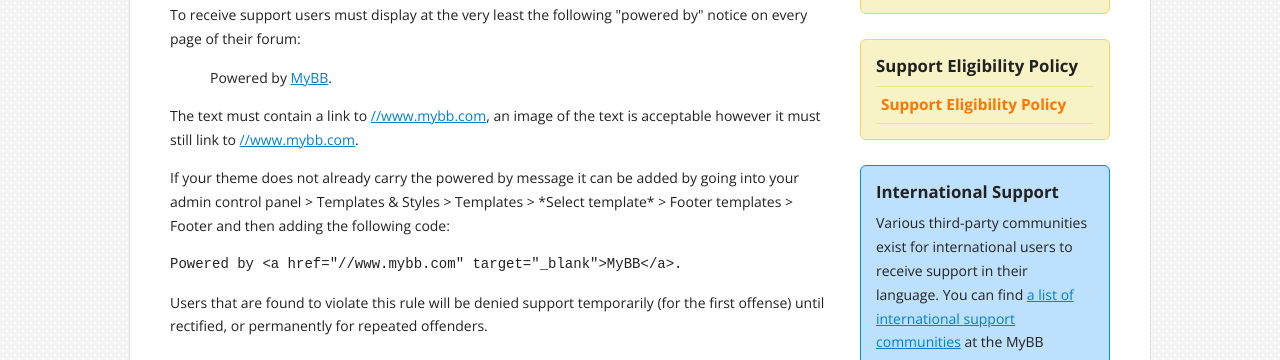
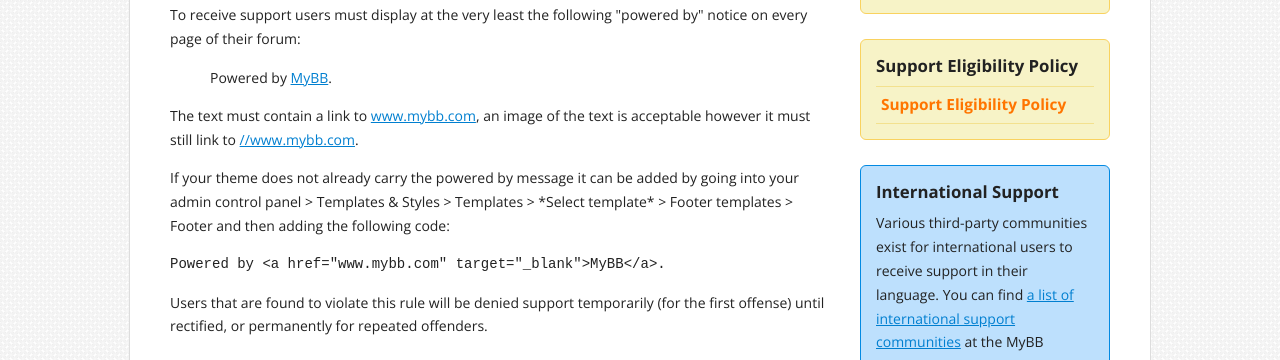
Before and after one commit to mybb/mybb.com, a Jekyll site: the page built from support/eligibility-policy.html, in a window 1280 px wide. Shown: the part 436-796 px from the top of the page. Built offline with Jekyll 4.4.1, drawn with Linux system fonts in a browser that asks for light colours; nearby versions of some CDN libraries; Markdown is read by kramdown in place of the engine named in the settings; some of the changed lines change nothing that is shown.

Commit message:
Added "safebaseurl"

```diff
--- a/support/eligibility-policy.html
+++ b/support/eligibility-policy.html
@@ -41,15 +41,15 @@
 			To receive support users must display at the very least the following "powered by" notice on every page of their forum:
 		</p>
 		<blockquote>
-			Powered by <a rel="nofollow" class="external text" href="{{ site.baseurl }}">MyBB</a>.
+			Powered by <a rel="nofollow" class="external text" href="{{ site.safebaseurl }}">MyBB</a>.
 		</blockquote>
 		<p>
-			The text must contain a link to <a rel="nofollow" href="{{ site.baseurl }}">{{ site.baseurl }}</a>, an image of the text is acceptable however it must still link to <a rel="nofollow" href="{{ site.baseurl }}">{{ site.baseurl }}</a>.
+			The text must contain a link to <a rel="nofollow" href="{{ site.safebaseurl }}">{{ site.safebaseurl }}</a>, an image of the text is acceptable however it must still link to <a rel="nofollow" href="{{ site.baseurl }}">{{ site.baseurl }}</a>.
 		</p>
 		<p>
 			If your theme does not already carry the powered by message it can be added by going into your admin control panel &gt; Templates &amp; Styles &gt; Templates &gt; *Select template* &gt; Footer templates &gt; Footer and then adding the following code:
 		</p>
-			<pre>Powered by &lt;a href=&quot;{{ site.baseurl }}&quot; target=&quot;_blank&quot;&gt;MyBB&lt;/a&gt;.</pre>
+			<pre>Powered by &lt;a href=&quot;{{ site.safebaseurl }}&quot; target=&quot;_blank&quot;&gt;MyBB&lt;/a&gt;.</pre>
 		<p>
 			Users that are found to violate this rule will be denied support temporarily (for the first offense) until rectified, or permanently for repeated offenders.
 		</p>
```
